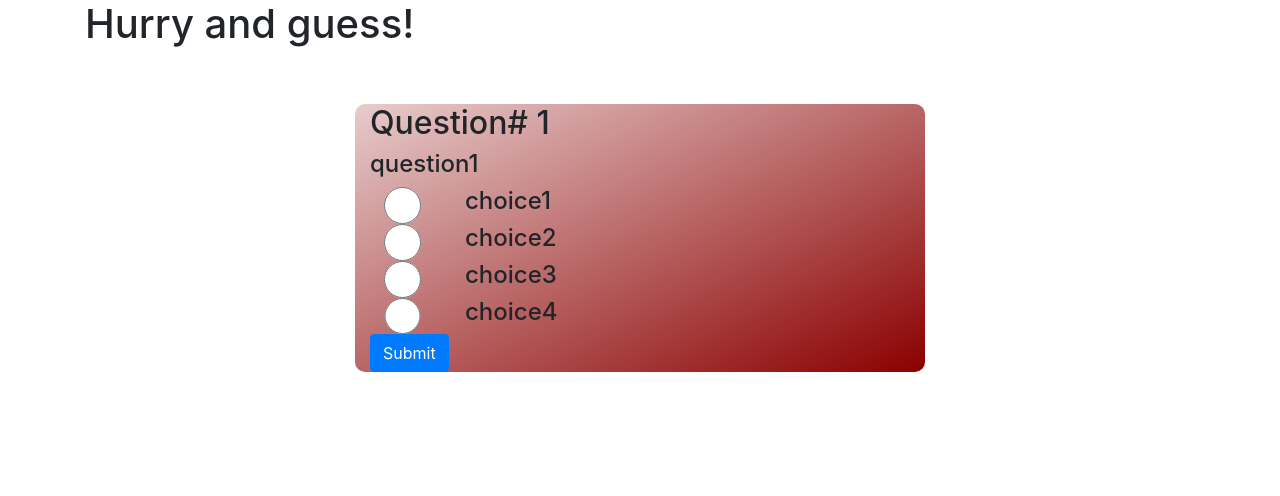
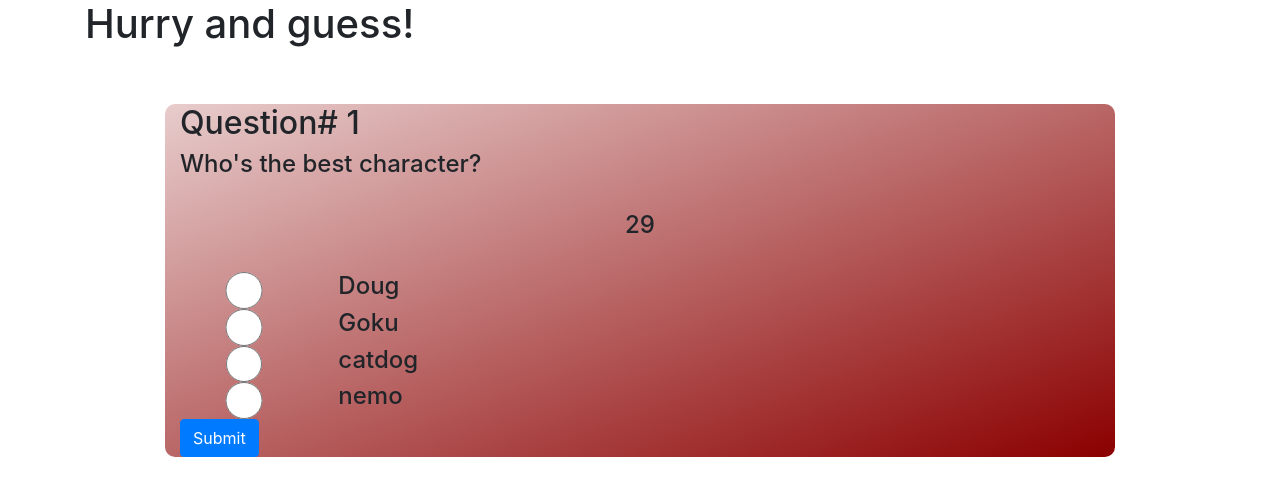
Before and after one commit to urangel/TriviaGame, a plain HTML site: page index.html in a window 1280 px wide. Both pictures are taken after a click on the button "Start". Drawn offline with nearby package versions, Linux system fonts and the light colour scheme.

Commit message:
loops through questions but needs ending and restart

```diff
--- a/assets/javascript/app.js
+++ b/assets/javascript/app.js
@@ -1,11 +1,11 @@
 var pool = {
     1: {
-        q: "question1",
-        c1: "choice1",
-        c2: "choice2",
-        c3: "choice3",
-        c4: "choice4",
-        a: "spaghetti"
+        q: "Who's the best character?",
+        c1: "Doug",
+        c2: "Goku",
+        c3: "catdog",
+        c4: "nemo",
+        a: "Goku"
     },
 
     2: {
@@ -14,14 +14,14 @@ var pool = {
         c2: "choice2",
         c3: "choice3",
         c4: "choice4",
-        a: "answer"
+        a: "choice1"
     },
     3: {
         q: "question",
         c1: "choice1",
         c2: "choice2",
         c3: "choice3",
-        c4: "choice4",
+        c4: "answer",
         a: "answer"
     },
     4: {
@@ -29,7 +29,7 @@ var pool = {
         c1: "choice1",
         c2: "choice2",
         c3: "choice3",
-        c4: "choice4",
+        c4: "answer",
         a: "answer"
     },
     5: {
@@ -37,7 +37,7 @@ var pool = {
         c1: "choice1",
         c2: "choice2",
         c3: "choice3",
-        c4: "choice4",
+        c4: "answer",
         a: "answer"
     },
     6: {
@@ -77,67 +77,179 @@ var pool = {
         c1: "choice1",
         c2: "choice2",
         c3: "choice3",
-        c4: "choice4",
-        a: "answer"
+        c4: "choice44",
+        a: "answer10"
     }
 
 }
 
-// How to acces the first choice in q2 object in b object in pool object
-// console.log(pool.b.q2.c1);
-var numCorrect;
-var numWrong;
-var guess = false;
-var countDownTimer;
+var choice = "";
+var numCorrect = 0;
+var numWrong = 0;
+var countDownTimer = 30;
+var intervalId;
 var position = 1;
+var delay;
 
-function beginGame() {
+function decrease() {
+
+    if (countDownTimer <= 0) {
+        console.log("time up");
+        numWrong++;
+        hideQuestion();
+        $("input:radio").hide();
+        $(".submit").hide();
+        timeUp();
+        clearInterval(intervalId);
+        delay = setTimeout(next, 5000);
+    }
+
+    $("#timer").text(countDownTimer);
+    countDownTimer--;
+
+}
+
+function next() {
+
+    position++;
+
+    countDownTimer = 30;
+
+    intervalId = setInterval(decrease, 1000);
+
+    displayQuestion();
 
     $(".start").hide();
+    $("#message").hide();
     $("input:radio").show();
     $(".submit").show();
+    $(".next").hide();
+}
 
-    for (i=1; i<11; i++){
+function wrongAnswer() {
 
-        if (position === 11){
-            $("#message").text("Quiz is over! Here are your stats: ");
-            $("#message").append(numCorrect + numWrong)
+    $("#message").text("Wrong! The answer was: " + pool[position].a)
+    $("#message").show();
 
-        }
+}
 
-        else {
+function timeUp() {
 
-            $("#question").text(pool[i].q);
-            $("#choice1").text(pool[i].c1);
-            $("#choice2").text(pool[i].c2);
-            $("#choice3").text(pool[i].c3);
-            $("#choice4").text(pool[i].c4);
-            position++;
+    $("#message").text("Time's up! The answer was: " + pool[position].a)
+    $("#message").show();
 
-            $("input: submit").on("click", function(){
+}
 
-                var choice = $("input: radio").checked.value;
-                $("#message").text("The answer was: " + pool[i].a)
-                $("#message").show();
+function hideAnswer() {
 
-                // if pool[i].[radio button's (that is checked) value] === pool[i].a then
-                if (pool[i][c1]){
-                    numCorrect++;
-                }
-            });
-        }
+    $("#message").hide();
+
+}
+
+function hideQuestion() {
+
+    $("#question").hide();
+    $("#choice1").hide();
+    $("#choice2").hide();
+    $("#choice3").hide();
+    $("#choice4").hide();
+
+    $("#timer").hide();
+
+}
+
+function displayQuestion() {
+
+    clearInterval(delay);
+    $("#status").text("Question# " + position);
+    $("#question").text(pool[position].q);
+    $("#choice1").text(pool[position].c1);
+    $("#choice2").text(pool[position].c2);
+    $("#choice3").text(pool[position].c3);
+    $("#choice4").text(pool[position].c4);
+
+    $("#question").show();
+    $("#choice1").show();
+    $("#choice2").show();
+    $("#choice3").show();
+    $("#choice4").show();
+
+    $("#timer").show();
+
+}
+
+
+
+function playRound() {
+
+    if (choice === pool[position].a){
+        console.log("correct");
+        $("#message").text("Correct!");
+        $("#message").show();
+        numCorrect++;
+
     }
+
+    else if (choice != pool[position].a){
+        console.log("wrong");
+        numWrong++;
+        wrongAnswer();
+
+    }
+
 }
 
 $(document).ready(function() {
 
-    $("input:radio").hide();
-    $(".submit").hide();
-    $("#message").hide();
+    $(".start").on("click", function(event){
+        event.preventDefault();
 
-    $(".start").on("click", function(){
-        beginGame();
+        intervalId = setInterval(decrease, 1000);
+
+        displayQuestion();
+
+        $(".start").hide();
+        $("#message").hide();
+        $("input:radio").show();
+        $(".submit").show();
+        $(".next").hide();
 
     });
 
+    // $(".next").on("click", function(event){
+    //     event.preventDefault();
+
+
+    // });
+
+    $("input[type='submit']").click(function(event){
+        event.preventDefault();
+        choice = pool[position][$("input[type='radio']:checked").val()];
+        $(".submit").hide();
+        $(".next").show();
+        $("input:radio").hide();
+        clearInterval(intervalId);
+        hideQuestion();
+        delay= setTimeout(next, 5000);
+
+        playRound();
+
+    });
+
+    // $('input[type="radio"]').prop('checked', false);
+    // $('input.submit').prop('clicked', false);
+
+    $("input:radio").hide();
+    $(".submit").hide();
+    $("#timer").hide();
+    $(".next").hide();
 });
+
+if (position === 11){
+    $(".submit").hide();
+    $("input:radio").hide();
+    $("#message").text("Quiz is over! Here are your stats: ");
+    $("#message").show();
+    $("#message").append(numCorrect + numWrong)
+
+}
--- a/index.html
+++ b/index.html
@@ -25,13 +25,14 @@
             </div>
         </div>
         <div class="row">
-            <div class="col-3">
+            <div class="col-1">
 
             </div>
-            <div class="col-6 box">
-                <h2 id="status"><span>Question# 1</span></h2>
+            <div class="col-10 box">
+                <h2 id="status">Question# 1</h2>
                 <button type="button" class="btn btn-info start">Start</button>
-                <h4 id="question"></h4>
+                <h4 id="question"></h4><br>
+                <h4 class="text-center" id="timer">30</h4><br>
                 <div class="row">
                     <input class="col-2" type="radio" name="choices" value="c1"><br>
                     <h4 class="col-10 choices" id="choice1"></h4>
@@ -49,9 +50,10 @@
                     <h4 class="col-10 choices" id="choice4"></h4>
                 </div>
                 <input class="btn btn-primary submit" type="submit" value="Submit">
+                <button type="button" class="btn btn-info next">Next</button>
                 <h3 id="message"></h3>
             </div>
-            <div class="col-3">
+            <div class="col-1">
 
             </div>
         </div>
```
